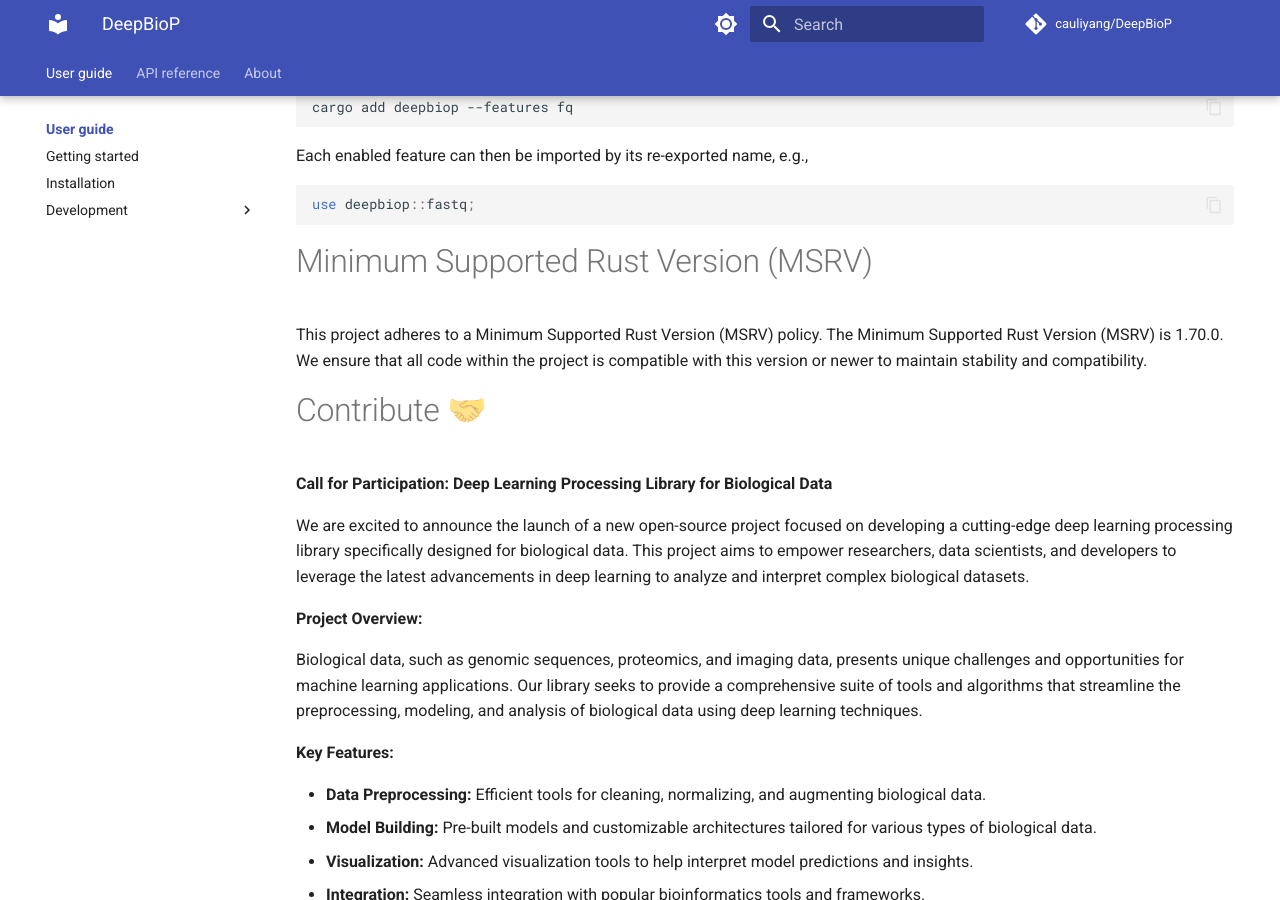
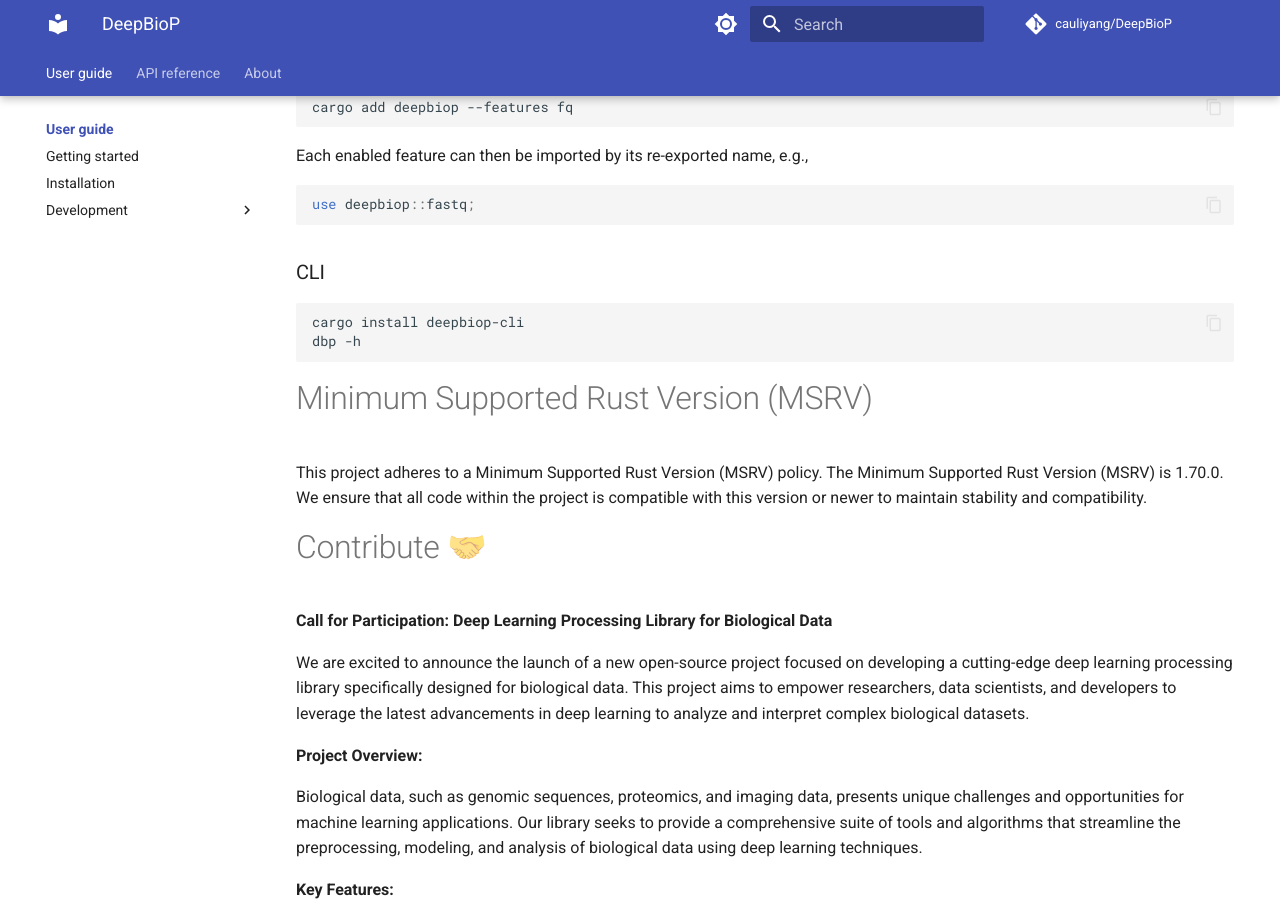
Before and after one commit to cauliyang/DeepBioP, an MkDocs documentation site: the page built from docs/index.md, in a window 1280 px wide and 900 px high, scrolled down 598 px. Built offline with MkDocs 1.6.1 and Material for MkDocs 9.7.7, drawn with Linux system fonts in a browser that asks for light colours; comment, search, counter and statistics services are not loaded.

Commit message:
style: Update PyPi to pypi in URLs and labels

````diff
--- a/docs/index.md
+++ b/docs/index.md
@@ -1,9 +1,10 @@
 # DeepBioP
 
 [![crates](https://img.shields.io/crates/v/deepbiop.svg)](https://crates.io/crates/deepbiop)
-[![PyPi](https://img.shields.io/pypi/v/deepbiop.svg)](https://pypi.python.org/pypi/deepbiop)
+[![pypi](https://img.shields.io/pypi/v/deepbiop.svg)](https://pypi.python.org/pypi/deepbiop)
+[![cli](https://img.shields.io/crates/v/deepbiop?label=CLI)](https://crates.io/crates/deepbiop-cli)
 [![license](https://img.shields.io/pypi/l/deepbiop.svg)](https://github.com/cauliyang/DeepBioP/blob/main/LICENSE)
-[![PyPi version](https://img.shields.io/pypi/pyversions/deepbiop.svg)](https://pypi.python.org/pypi/deepbiop)
+[![pypi version](https://img.shields.io/pypi/pyversions/deepbiop.svg)](https://pypi.python.org/pypi/deepbiop)
 [![Actions status](https://github.com/cauliyang/DeepBioP/workflows/CI/badge.svg)](https://github.com/cauliyang/DeepBioP/actions)
 
 Deep Learning Processing Library for Biological Data
@@ -30,6 +31,13 @@
 
 ```rust
 use deepbiop::fastq;
+```
+
+### CLI
+
+```bash
+cargo install deepbiop-cli
+dbp -h
 ```
 
 # Minimum Supported Rust Version (MSRV)
````
